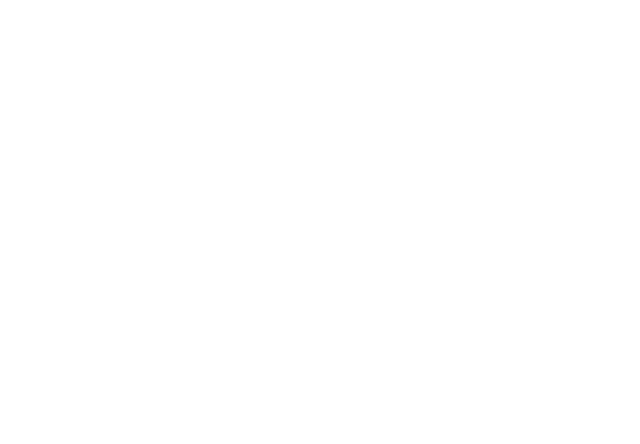
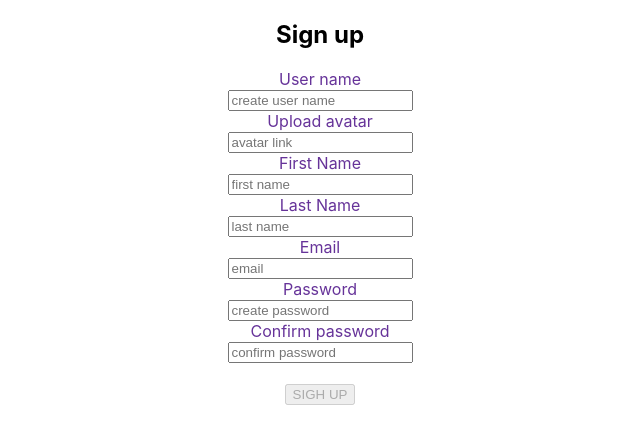
Before and after one commit to ImmanuelCurrah/group-crud, a React (Create React App) app in the folder blog-group-exe/: page /signup in a window 1280 px wide. Before the commit this address had no page. Shown: the top 444 px of the page, without its empty margins (320-960 px from the left). Built offline with nearby package versions, Linux system fonts and the light colour scheme.

Commit message:
validator seted up. no css

```diff
--- a/blog-group-exe/src/App.js
+++ b/blog-group-exe/src/App.js
@@ -2,12 +2,13 @@
 import HomePage from "./screens/homePage/HomePage";
 
 import "./App.css";
+import SignUp from "./components/signup/SignUp";
 
 function App() {
   return (
     <div className="App">
       <Routes>
-        <Route path="/" element={<HomePage />} />
+        <Route path="/signup" element={<SignUp />} />
       </Routes>
     </div>
   );
--- a/blog-group-exe/src/components/signup/SignUp.jsx
+++ b/blog-group-exe/src/components/signup/SignUp.jsx
@@ -1,4 +1,5 @@
-import React, { useState } from 'react';
+import React, { useEffect, useState } from 'react';
+import "./SignUp.module.css";
 
 export default function SignUp() {
   const [newUser, setNewUser] = useState({
@@ -9,6 +10,8 @@
     password: "",
     confirmPassword: ""
   });
+  const [validationMessage, setValidationMessage] = useState("");
+  const [valid, setValid] = useState(false)
 
   const handleSubmit = async (e) => {
     e.preventDefault()
@@ -25,32 +28,56 @@
       ...prevState,
       [id]: value
     }))
-}
+  }
+
+  useEffect(() => {
+    console.log("validator")
+    checkIfValid()
+  }, [newUser.password, newUser.confirmPassword])
+
+  const checkIfValid = () => {
+    if ((newUser.password === "") || (newUser.confirmPassword === "")) {
+      setValidationMessage("")
+      setValid(false)
+    }else if (newUser.password.length < 9) {
+      setValidationMessage("Short password! Must be at least 8 characters")
+    } else if (newUser.password !== newUser.confirmPassword) {
+      setValidationMessage("Passwords must much!")
+      setValid(false)
+    } else {
+      setValidationMessage("Password match!")
+      setValid(true)
+    }
+  }
 
   return (
     <div>
       <form onSubmit={handleSubmit}>
-        <label>User name</label>
+        <h2>Sign up</h2>
+        <h3>{validationMessage}</h3>
+        <label>User name</label><br/>
         <input type="text" placeholder='create user name'
-        id='userName' value={newStar.userName} onChange={handleInput}/>
-        <label>Upload avatar</label>
+        id='userName' value={newUser.userName} onChange={handleInput}/><br/>
+        <label>Upload avatar</label><br/>
         <input type="text" placeholder='avatar link'
-        id='avatar' value={newStar.avatar} onChange={handleInput}/>
-        <label>First Name</label>
+        id='avatar' value={newUser.avatar} onChange={handleInput}/><br/>
+        <label>First Name</label><br/>
         <input type="text" placeholder='first name'
-        id='firstName' value={newStar.firstName} onChange={handleInput}/>
-        <label>Last Name</label>
+        id='firstName' value={newUser.firstName} onChange={handleInput}/><br/>
+        <label>Last Name</label><br/>
         <input type="text" placeholder='last name'
-        id='lastName' value={newStar.lastName} onChange={handleInput}/>
-        <label>Email</label>
+        id='lastName' value={newUser.lastName} onChange={handleInput}/><br/>
+        <label>Email</label><br/>
         <input type="text" placeholder='email'
-        id='email' value={newStar.email} onChange={handleInput}/>
-        <label>Password</label>
+        id='email' value={newUser.email} onChange={handleInput}/><br/>
+        <label>Password</label><br/>
         <input type="text" placeholder='create password'
-        id='password' value={newStar.password} onChange={handleInput}/>
-        <label>Confirm password</label>
+        id='password' value={newUser.password} onChange={handleInput}/><br/>
+        <label>Confirm password</label><br/>
         <input type="text" placeholder='confirm password'
-        id='confirmPassword' value={newStar.confirmPassword} onChange={handleInput}/>
+          id='confirmPassword' value={newUser.confirmPassword} onChange={handleInput} /><br/>
+        <br />
+        <button disabled={!valid}>SIGH UP</button>
       </form>
     </div>
     )
--- a/blog-group-exe/src/components/signup/SignUp.module.css
+++ b/blog-group-exe/src/components/signup/SignUp.module.css
@@ -0,0 +1,3 @@
+label {
+  color: rebeccapurple;
+}
```
